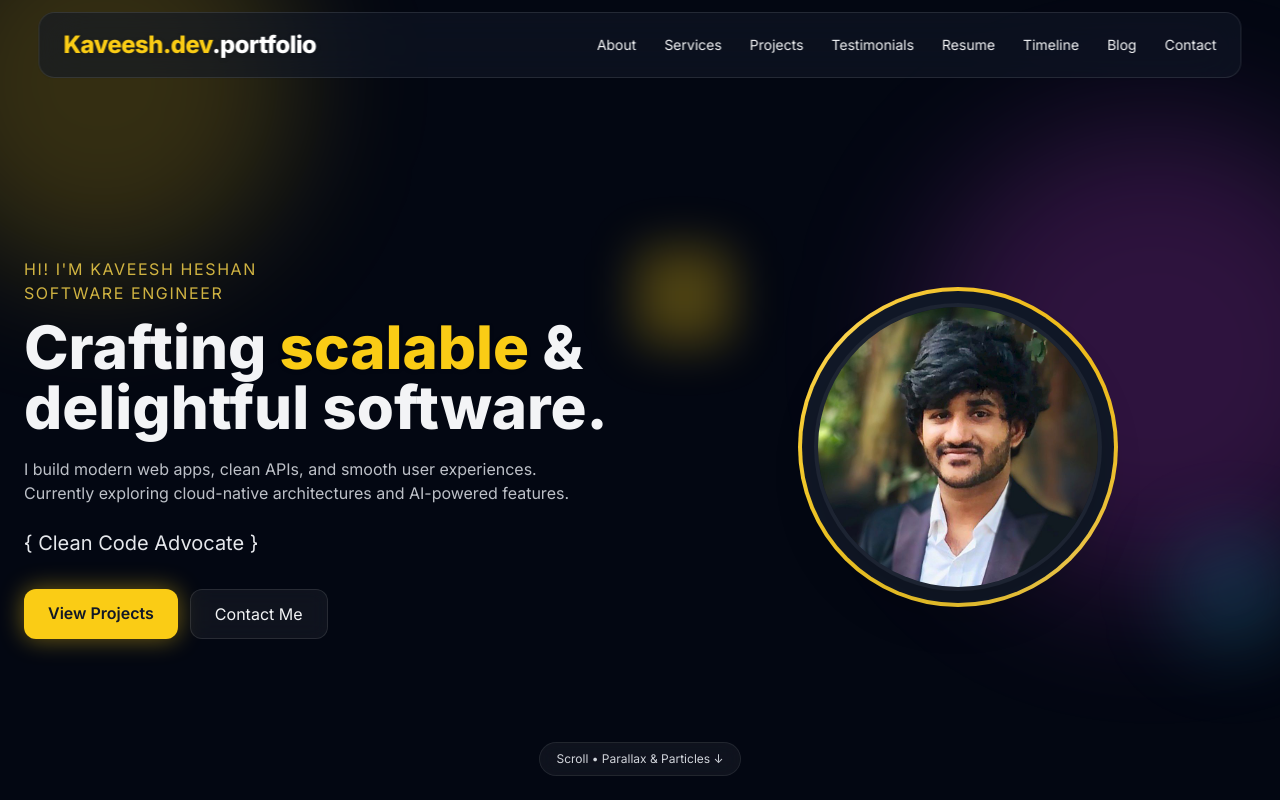
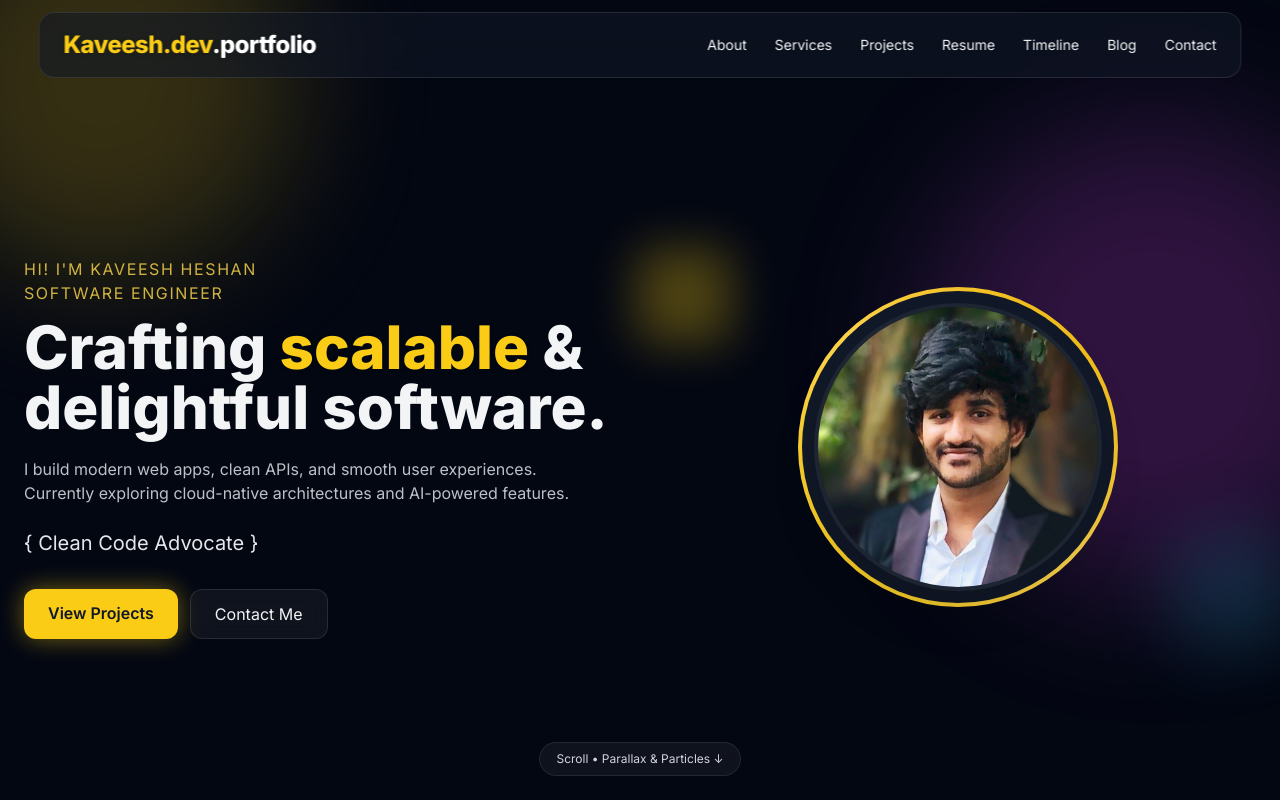
Before and after one commit to kaveeshHeshan/kaveeshHeshan.github.io, a plain HTML site: page index.html in a window 1280 px wide. Shown: the top 800 px of the page. Drawn offline with nearby package versions, Linux system fonts and the light colour scheme.

Commit message:
Removed a section

```diff
--- a/index.html
+++ b/index.html
@@ -299,7 +299,7 @@
         <li><a class="nav-link hover:text-brand-300" href="#about">About</a></li>
         <li><a class="nav-link hover:text-brand-300" href="#services">Services</a></li>
         <li><a class="nav-link hover:text-brand-300" href="#projects">Projects</a></li>
-        <li><a class="nav-link hover:text-brand-300" href="#testimonials">Testimonials</a></li>
+        <!-- <li><a class="nav-link hover:text-brand-300" href="#testimonials">Testimonials</a></li> -->
         <li><a class="nav-link hover:text-brand-300" href="#resume">Resume</a></li>
         <li><a class="nav-link hover:text-brand-300" href="#timeline">Timeline</a></li>
         <li><a class="nav-link hover:text-brand-300" href="#blog">Blog</a></li>
@@ -325,7 +325,7 @@
       <a class="py-3 px-3 rounded-lg hover:bg-white/5 transition" href="#about">About</a>
       <a class="py-3 px-3 rounded-lg hover:bg-white/5 transition" href="#services">Services</a>
       <a class="py-3 px-3 rounded-lg hover:bg-white/5 transition" href="#projects">Projects</a>
-      <a class="py-3 px-3 rounded-lg hover:bg-white/5 transition" href="#testimonials">Testimonials</a>
+      <!-- <a class="py-3 px-3 rounded-lg hover:bg-white/5 transition" href="#testimonials">Testimonials</a> -->
       <a class="py-3 px-3 rounded-lg hover:bg-white/5 transition" href="#resume">Resume</a>
       <a class="py-3 px-3 rounded-lg hover:bg-white/5 transition" href="#timeline">Timeline</a>
       <a class="py-3 px-3 rounded-lg hover:bg-white/5 transition" href="#blog">Blog</a>
```
